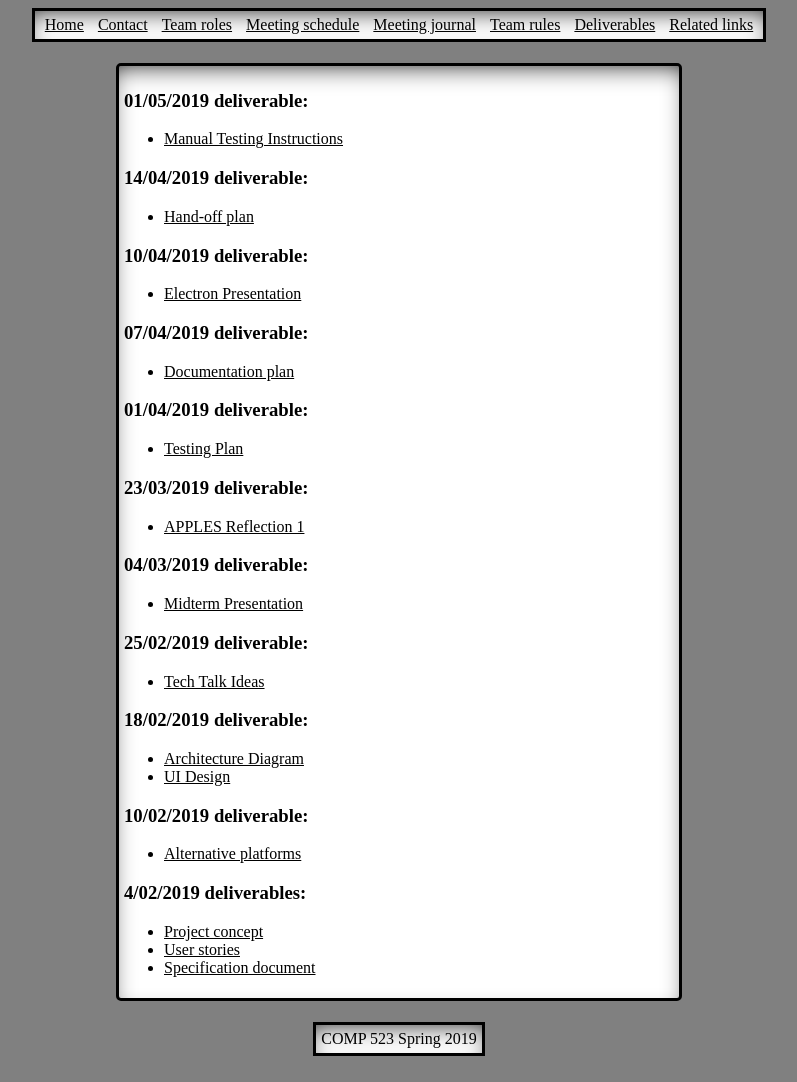
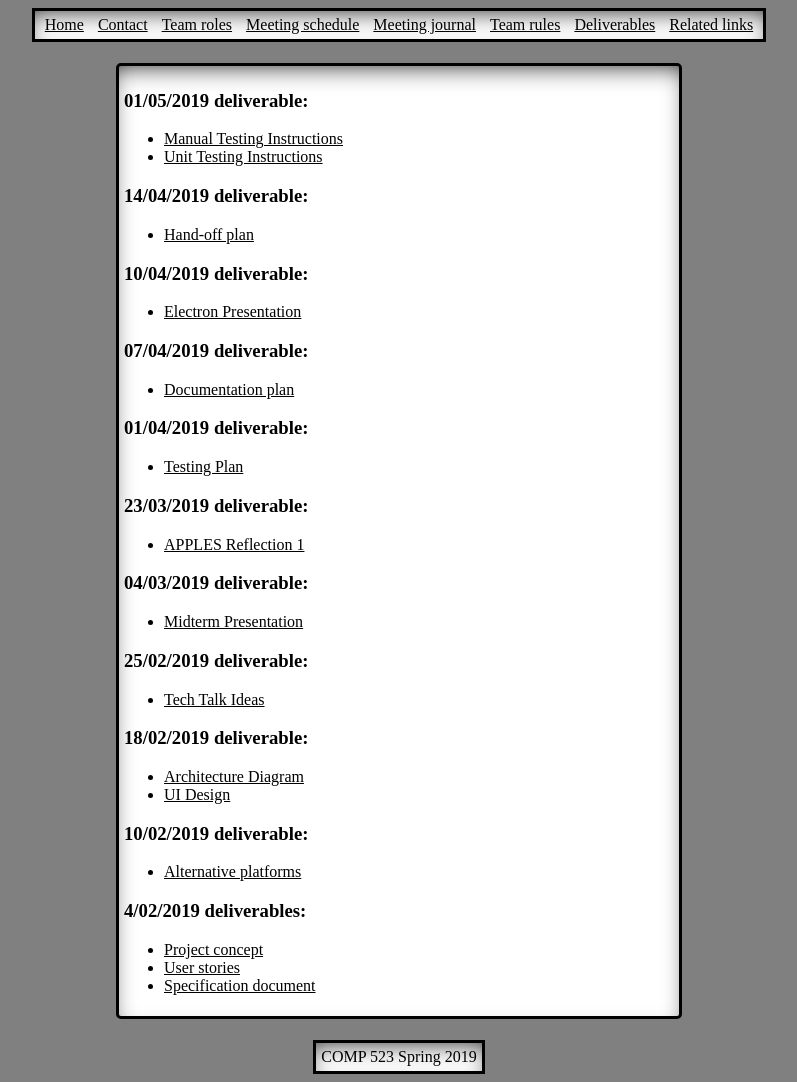
Before and after one commit to jay1723/ObjectDetectionWebsite, a Jekyll site: the page built from deliverables.md, in a window 1280 px wide. Shown: the whole page, without its empty margins (241-1038 px from the left). Built offline with Jekyll 4.4.1, drawn with Linux system fonts in a browser that asks for light colours; our own code applies the rules of GitHub Pages for plain Markdown files.

Commit message:
added unit testing documentation

```diff
--- a/deliverables.md
+++ b/deliverables.md
@@ -1,5 +1,6 @@
 ### 01/05/2019 deliverable:
 * [Manual Testing Instructions](https://docs.google.com/document/d/1cg2POg0D30bVWo8CFc6BF-rLY-NdBeBCK6HgTx7JqBs/edit?usp=sharing)
+* [Unit Testing Instructions](https://docs.google.com/document/d/1LyaqIm0U3ScnT1553FGqcgZcdVqrZsP3dTMnmpF6W4I/edit?usp=sharing)
 
 ### 14/04/2019 deliverable:
 * [Hand-off plan](https://docs.google.com/document/d/1fib8Sndv_2B8y1v1uib6KfdDX1JzB9B4N3ssjxKafdM/edit?usp=sharing)
```
